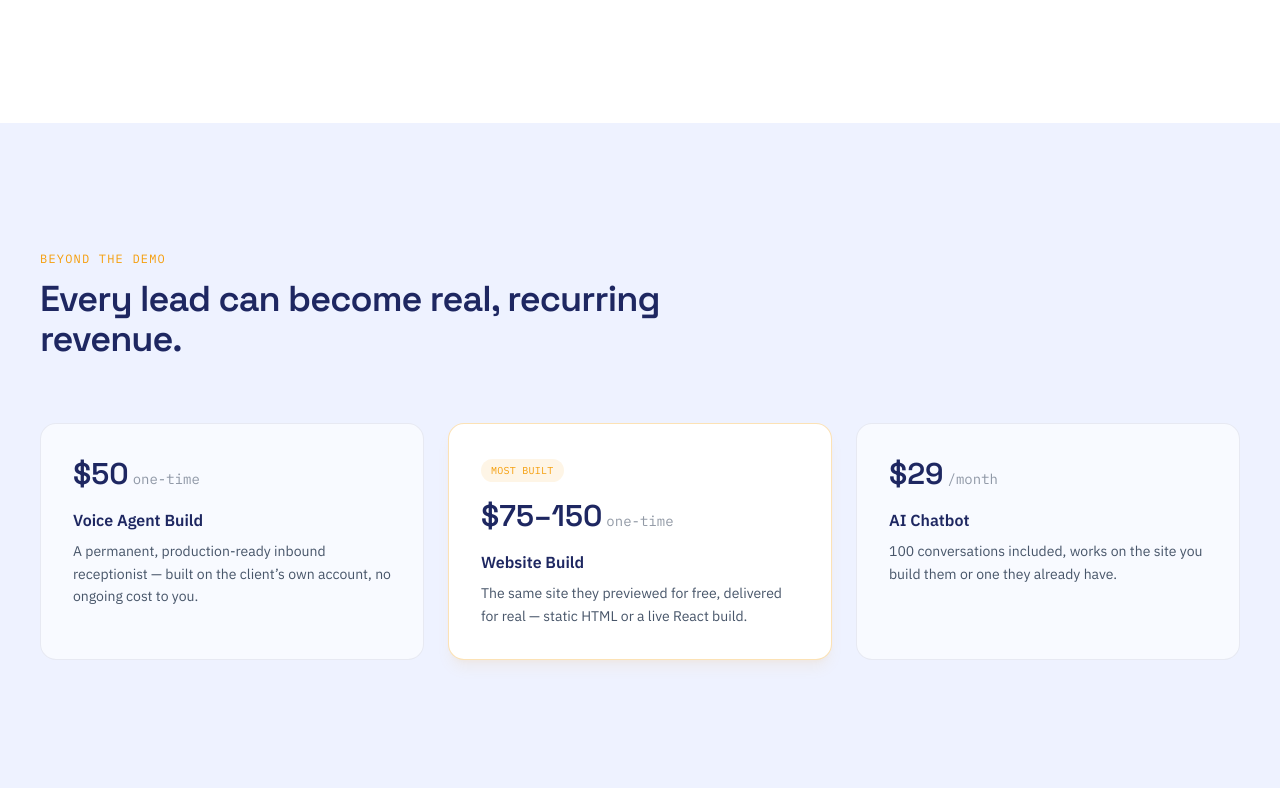
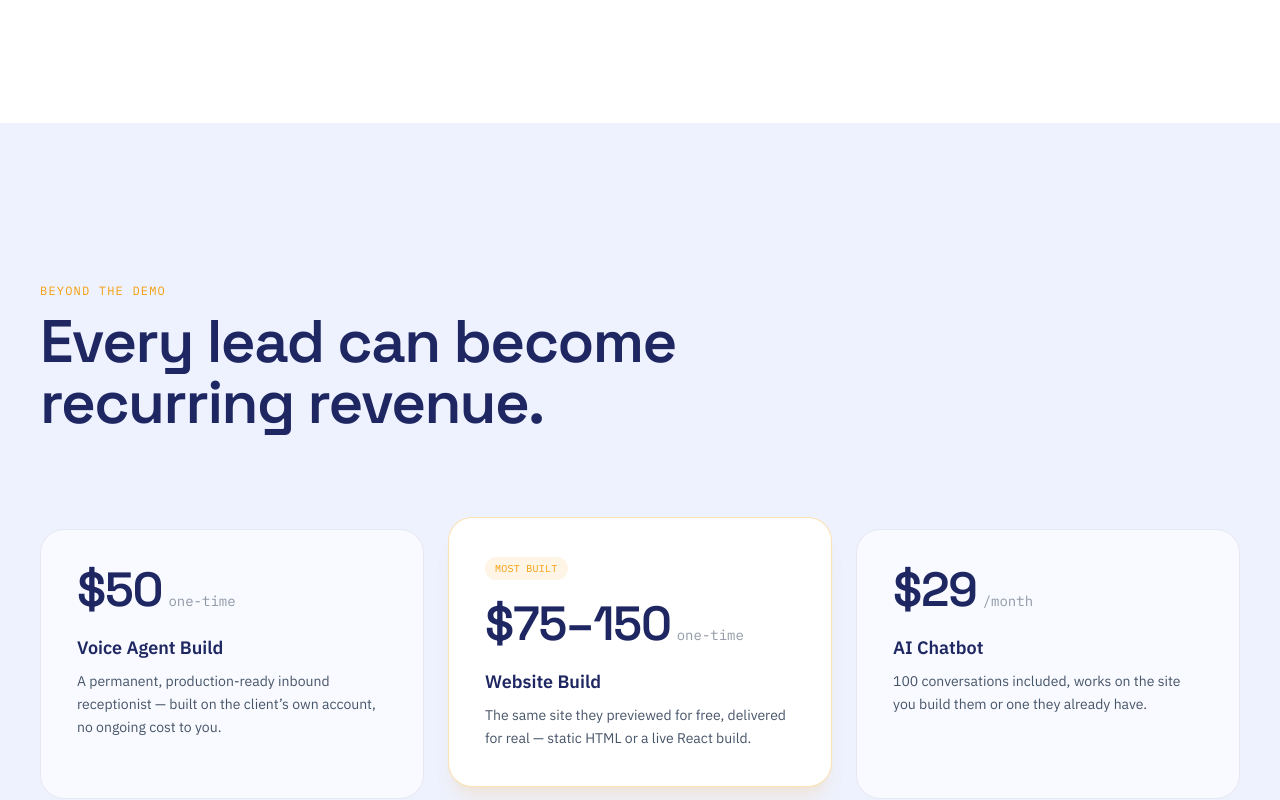
Before and after one commit to Nabeel-Usmani/automationgini-website, a React (Vite) app: page / in a window 1280 px wide. Shown: the part 4120-4920 px from the top of the page. Built offline with nearby package versions, Linux system fonts and the light colour scheme.

Commit message:
Update Upsells.jsx

```diff
--- a/src/components/Upsells.jsx
+++ b/src/components/Upsells.jsx
@@ -24,12 +24,12 @@ const products = [
 
 export default function Upsells() {
   return (
-    <section id="addons" className="bg-ice py-24 md:py-32">
+    <section id="addons" className="bg-ice py-28 md:py-40">
       <div className="max-w-7xl mx-auto px-6 lg:px-10">
-        <Reveal className="max-w-2xl mb-16">
+        <Reveal className="max-w-2xl mb-20 md:mb-24">
           <p className="font-mono text-xs tracking-widest text-amber uppercase mb-3">Beyond the demo</p>
-          <h2 className="font-display font-semibold text-3xl md:text-4xl text-navy tracking-tight">
-            Every lead can become real, recurring revenue.
+          <h2 className="font-display font-semibold text-4xl md:text-6xl text-navy tracking-tight leading-[1.02]">
+            Every lead can become recurring revenue.
           </h2>
         </Reveal>
 
@@ -38,22 +38,22 @@ export default function Upsells() {
             <Reveal
               key={p.title}
               delay={i * 80}
-              className={`rounded-2xl p-8 border transition-all ${
+              className={`rounded-3xl p-9 border transition-all ${
                 p.featured
-                  ? 'bg-white border-amber/30 shadow-lg shadow-amber/[0.08]'
+                  ? 'bg-white border-amber/30 shadow-xl shadow-amber/[0.1] md:-translate-y-3'
                   : 'bg-white/60 border-navy/[0.08] hover:bg-white hover:border-navy/15'
               }`}
             >
               {p.featured && (
-                <span className="inline-block font-mono text-[10px] tracking-wide text-amber bg-amber/10 rounded-full px-2.5 py-1 mb-4">
+                <span className="inline-block font-mono text-[10px] tracking-wide text-amber bg-amber/10 rounded-full px-2.5 py-1 mb-5">
                   MOST BUILT
                 </span>
               )}
-              <div className="flex items-baseline gap-1 mb-4">
-                <span className="font-display font-semibold text-3xl text-navy">{p.price}</span>
+              <div className="flex items-baseline gap-1.5 mb-5">
+                <span className="font-display font-semibold text-5xl text-navy tracking-tight">{p.price}</span>
                 <span className="font-mono text-sm text-slate/60">{p.period}</span>
               </div>
-              <h3 className="font-body font-semibold text-navy mb-2">{p.title}</h3>
+              <h3 className="font-body font-semibold text-navy text-lg mb-2">{p.title}</h3>
               <p className="font-body text-sm text-slate leading-relaxed">{p.desc}</p>
             </Reveal>
           ))}
```
